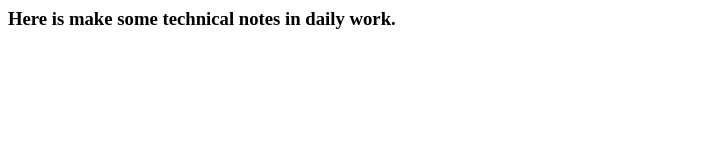
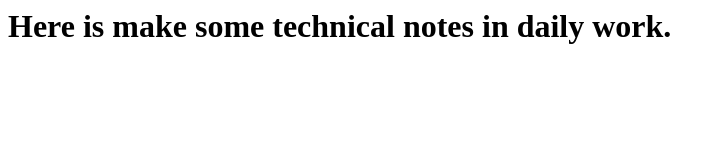
Before and after one commit to lanfeng/lanfeng.github.io, a plain HTML site: page index.html in a window 1280 px wide. Shown: the whole page, without its empty margins (0-725 px from the left). Drawn offline with Linux system fonts and the light colour scheme.

Commit message:
Update index.html

```diff
--- a/index.html
+++ b/index.html
@@ -1,7 +1,7 @@
 <html>
 <body>
 
-<h3>Here is make some technical notes in daily work.</h3>
+<h1>Here is make some technical notes in daily work.</h1>
 
 </body>
 </html>
```
